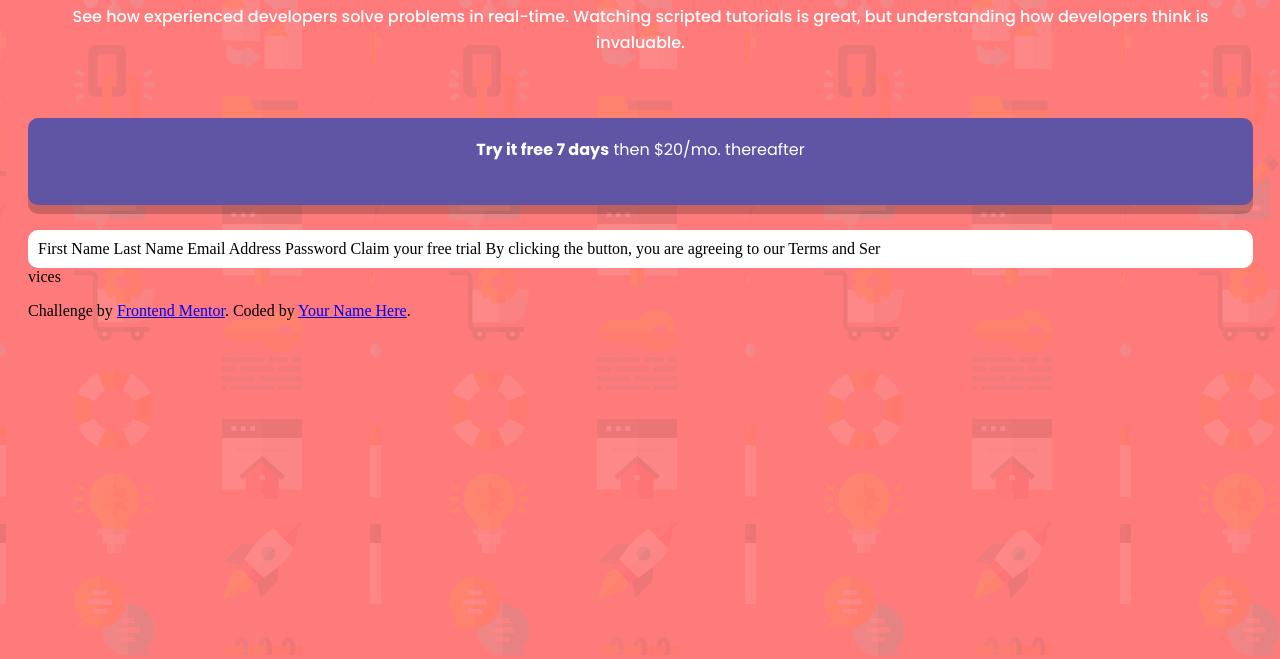
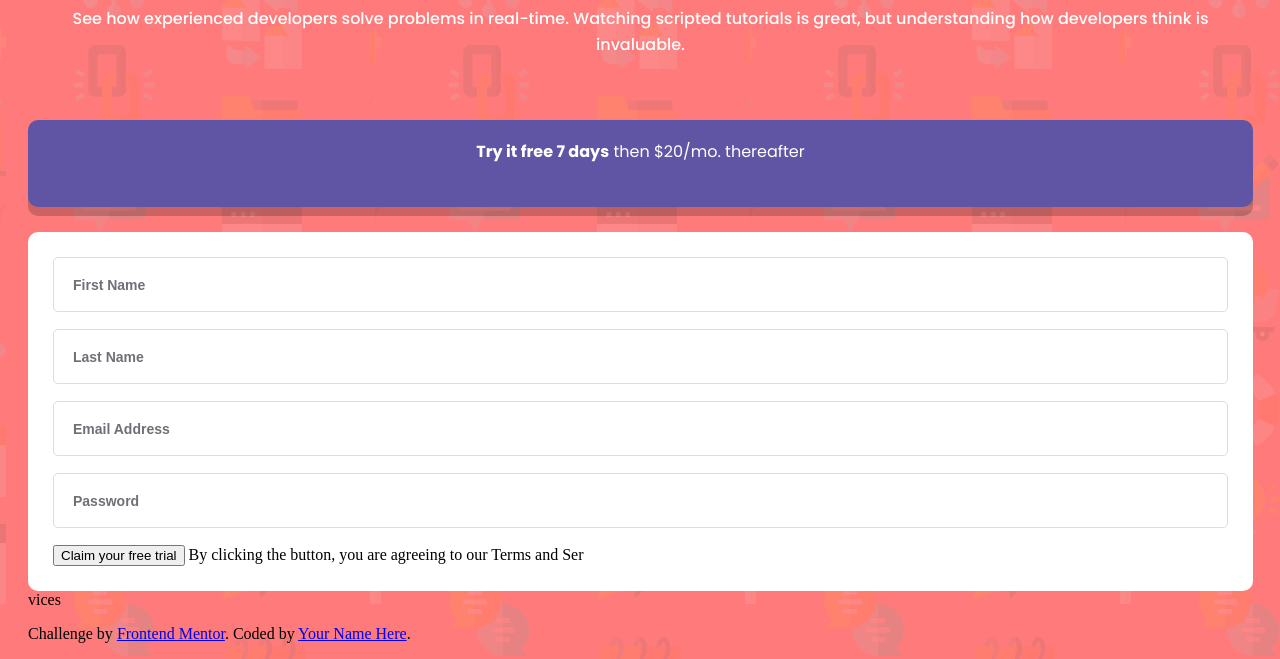
Before and after one commit to JunoField/fm9-intro-component-with-signup-form, a plain HTML site: page index.html in a window 1280 px wide. Shown: the part 145-804 px from the top of the page. Drawn offline with Linux system fonts and the light colour scheme.

Commit message:
added text fields

```diff
--- a/index.html
+++ b/index.html
@@ -27,12 +27,16 @@
 
 
   <form id="sign-up-form">
-    First Name
-    Last Name
-    Email Address
-    Password
+    <label for="first-name-input">First Name</label>
+    <input type="text" id="first-name-input" name="first-name-input" placeholder="First Name" autocomplete="off">
+    <label for="last-name-input">Last Name</label>
+    <input type="text" id="last-name-input" name="last-name-input" placeholder="Last Name" autocomplete="off">
+    <label for="email-input">Email Address</label>
+    <input type="email" id="email-input" name="email-input" placeholder="Email Address" autocomplete="off">
+    <label for="password-input">Password</label>
+    <input type="password" id="password-input" name="password-input" placeholder="Password" autocomplete="off">
 
-    Claim your free trial
+    <button>Claim your free trial </button>
 
     By clicking the button, you are agreeing to our Terms and Ser
   </form>
--- a/style.css
+++ b/style.css
@@ -6,6 +6,9 @@
 
     --darkBlue: hsl(249, 10%, 26%);
     --grayishBlue: hsl(246, 25%, 77%);
+
+    --lightGrey: hsl(0, 0%, 87%);
+    --darkGrey: hsl(250, 3%, 45%);
 }
 
 
@@ -18,7 +21,7 @@ body{
 #intro{
     text-align: center;
     font-family: 'Poppins', sans-serif;
-    margin: 90px auto auto auto;
+    margin: 92px auto auto auto;
 }
 
 #intro h1{
@@ -63,5 +66,29 @@ body{
     background-color: white;
     margin: 25px auto auto auto;
     border-radius: 10px;
-    padding: 10px;
+    padding: 25px;
 }
+
+/*labels are for screenreaders only*/
+label{
+    display: none;
+}
+
+input{
+    height: 55px;
+    box-sizing: border-box;
+    width: 100%;
+    margin-bottom: 17px;
+
+    border: 1px solid var(--lightGrey);
+    border-radius: 5px;
+
+    padding-left: 19px;
+    font-size: 14px;
+    font-weight: 600;
+}
+
+::placeholder{
+    color: var(--darkGrey);
+    opacity: 1;
+}
```
